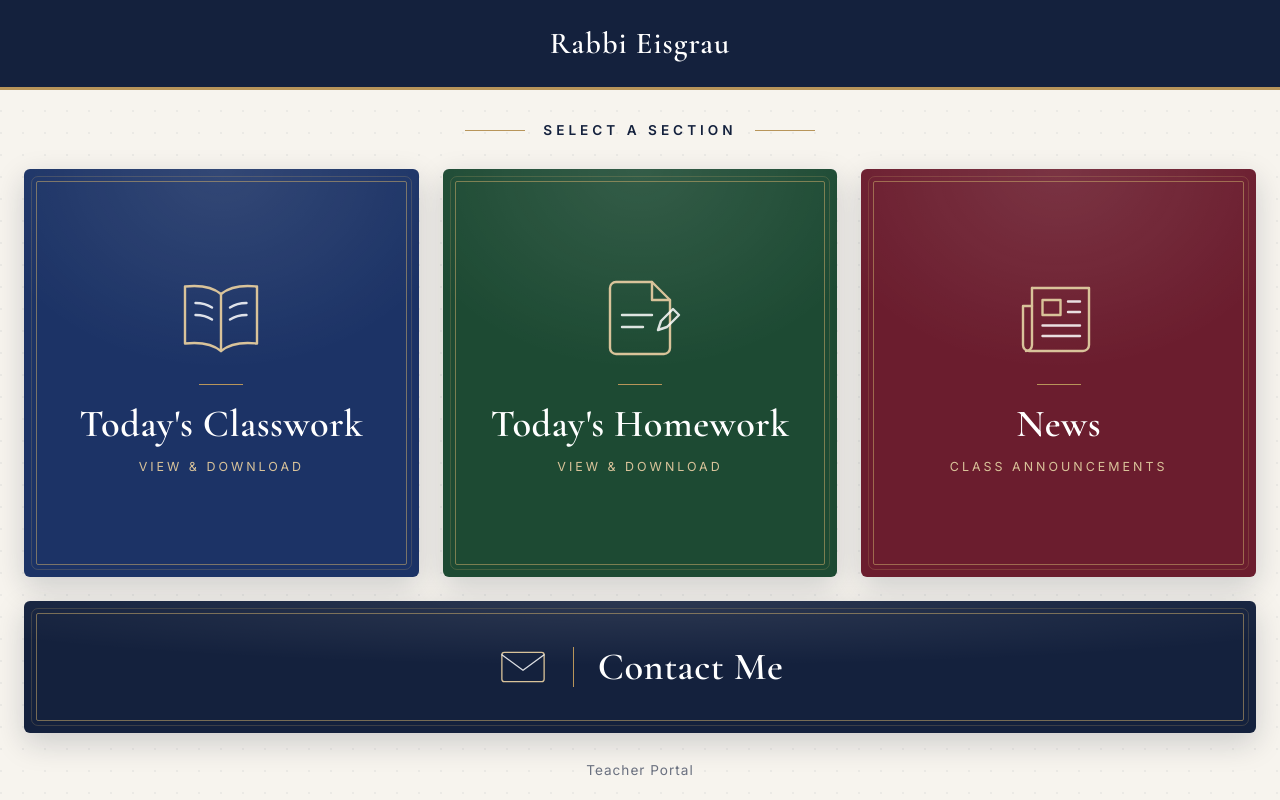
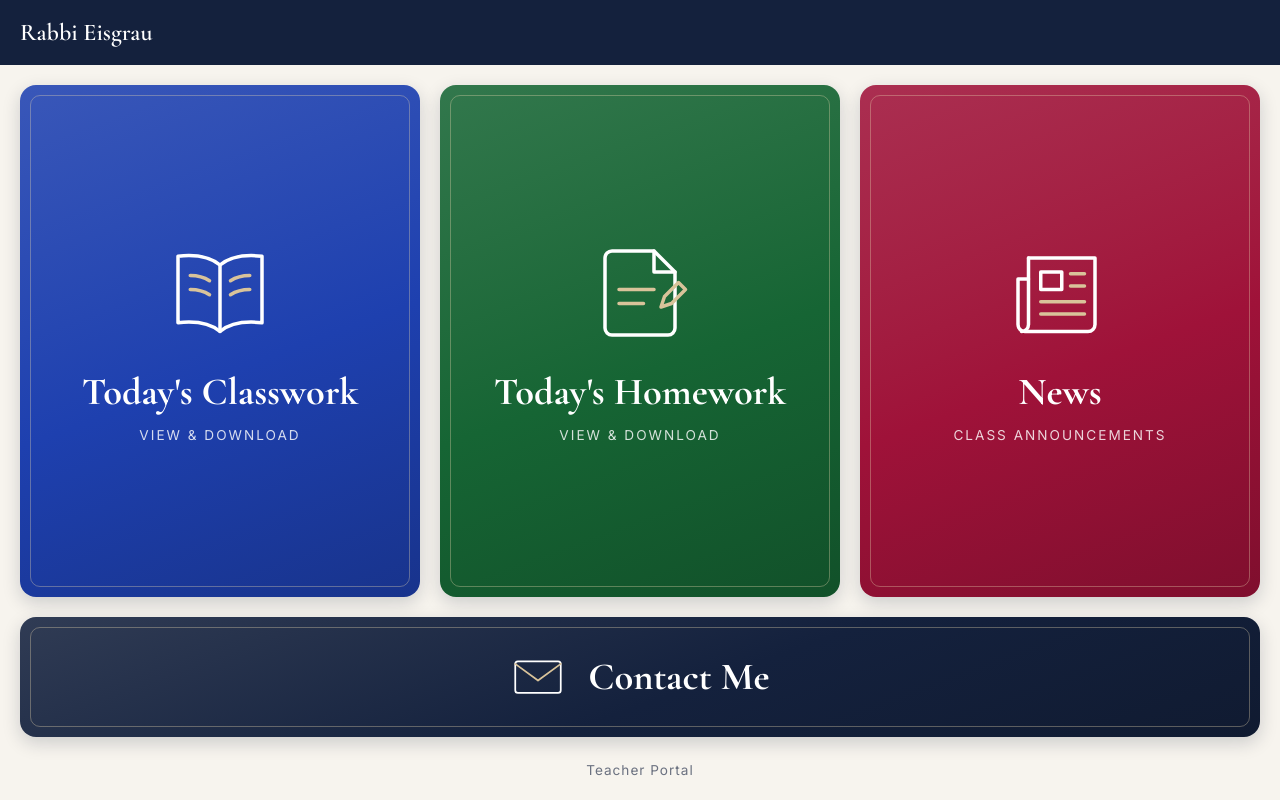
Before and after one commit to meisgrau-prog/Classroom, a plain HTML site: page menu.html in a window 1280 px wide. Drawn offline with nearby package versions, Linux system fonts and the light colour scheme.

Commit message:
Add files via upload

```diff
--- a/menu.html
+++ b/menu.html
@@ -10,13 +10,12 @@
 </head>
 <body>
   <div class="menu-page">
-    <header class="topbar centered">
+    <header class="topbar">
       <a class="brand" href="index.html" data-teacher>Rabbi Eisgrau</a>
     </header>
 
     <div id="banner"></div>
 
-    <p class="menu-heading">Select a Section</p>
 
     <nav class="menu" aria-label="Class sections">
       <a class="tile tile-classwork" href="classwork.html">
@@ -25,7 +24,6 @@
           <path d="M32 16v38"/>
           <path class="accent" d="M15 22c4 0 8 1 11 3M15 30c4 0 8 1 11 3M38 25c3-2 7-3 11-3M38 33c3-2 7-3 11-3"/>
         </svg>
-        <span class="divider"></span>
         <span class="label">Today's Classwork</span>
         <span class="sub">View &amp; download</span>
       </a>
@@ -37,7 +35,6 @@
           <path class="accent" d="M20 30h20M20 38h14"/>
           <path class="accent" d="M46 34l8-8 4 4-8 8-6 2z"/>
         </svg>
-        <span class="divider"></span>
         <span class="label">Today's Homework</span>
         <span class="sub">View &amp; download</span>
       </a>
@@ -49,7 +46,6 @@
           <rect x="21" y="20" width="12" height="10"/>
           <path class="accent" d="M38 21h8M38 28h8M21 37h25M21 44h25"/>
         </svg>
-        <span class="divider"></span>
         <span class="label">News</span>
         <span class="sub">Class announcements</span>
       </a>
@@ -59,7 +55,6 @@
           <rect x="6" y="14" width="52" height="36" rx="3"/>
           <path class="accent" d="M6 17l26 19 26-19"/>
         </svg>
-        <span class="divider"></span>
         <span class="label">Contact Me</span>
       </a>
     </nav>
--- a/style.css
+++ b/style.css
@@ -124,118 +124,84 @@ a { color: var(--navy-2); }
   min-height: 100vh;
   display: flex;
   flex-direction: column;
-  background:
-    radial-gradient(circle at 1px 1px, rgba(20,33,61,.05) 1px, transparent 0) 0 0 / 22px 22px,
-    var(--cream);
+  background: var(--cream);
 }
-.topbar.centered { justify-content: center; padding: 20px; border-bottom: 3px solid var(--gold); }
-.topbar.centered .brand { font-size: 1.9rem; letter-spacing: 1px; }
-
-.menu-heading {
-  display: flex;
-  align-items: center;
-  justify-content: center;
-  gap: 18px;
-  margin: 30px 20px 4px;
-  color: var(--navy);
-  font-size: .85rem;
-  font-weight: 600;
-  letter-spacing: 4px;
-  text-transform: uppercase;
-}
-.menu-heading::before, .menu-heading::after {
-  content: ""; width: 60px; height: 1px; background: var(--gold);
-}
-
 .menu {
   flex: 1;
-  width: 100%;
-  max-width: 1280px;
-  margin: 0 auto;
   display: grid;
   grid-template-columns: repeat(3, 1fr);
   grid-template-rows: 1fr auto;
-  gap: 24px;
-  padding: 24px;
+  gap: 20px;
+  padding: 20px;
 }
 .tile {
-  --tile: #1c3366;
+  --tile: #1e3a8a;
   position: relative;
+  overflow: hidden;
   display: flex;
   flex-direction: column;
   align-items: center;
   justify-content: center;
-  gap: 18px;
-  min-height: 300px;
-  padding: 40px 24px;
-  background:
-    radial-gradient(ellipse 90% 70% at 50% 0%, rgba(255,255,255,.10), transparent 70%),
-    var(--tile);
-  border-radius: 6px;
+  gap: 22px;
+  min-height: 260px;
+  padding: 32px 20px;
+  background: linear-gradient(160deg, color-mix(in srgb, var(--tile) 88%, #fff) 0%, var(--tile) 55%, color-mix(in srgb, var(--tile) 80%, #000) 100%);
+  border-radius: 16px;
   color: #fff;
   text-decoration: none;
   text-align: center;
-  box-shadow: 0 10px 30px rgba(16,26,51,.18);
-  transition: transform .25s, box-shadow .25s;
+  box-shadow: 0 6px 18px rgba(16,26,51,.18);
+  transition: transform .2s, box-shadow .2s, filter .2s;
 }
-.tile::after {              /* double gold frame */
+.tile::after {            /* thin gold inner frame */
   content: "";
   position: absolute;
-  inset: 12px;
-  border: 1px solid rgba(201,169,106,.55);
-  outline: 1px solid rgba(201,169,106,.22);
-  outline-offset: 4px;
-  border-radius: 2px;
+  inset: 10px;
+  border: 1px solid rgba(232,215,176,.35);
+  border-radius: 10px;
   pointer-events: none;
-  transition: border-color .25s;
 }
 .tile svg {
-  width: 96px; height: 96px;
-  stroke: var(--gold-soft);
-  stroke-width: 1.6;
+  width: 112px; height: 112px;
+  stroke: #fff;
 }
-.tile svg .accent { stroke: #fff; opacity: .85; }
-.tile .divider { width: 44px; height: 1px; background: var(--gold); }
+.tile svg .accent { stroke: var(--gold-soft); }
 .tile .label {
   font-family: var(--serif);
-  font-size: clamp(2rem, 3vw, 2.7rem);
-  font-weight: 600;
+  font-size: clamp(1.9rem, 3vw, 2.6rem);
+  font-weight: 700;
   line-height: 1.1;
-  letter-spacing: .5px;
 }
 .tile .sub {
-  font-size: .78rem;
-  letter-spacing: 3px;
+  font-size: .85rem;
+  letter-spacing: 2px;
   text-transform: uppercase;
-  color: var(--gold-soft);
-  margin-top: -6px;
+  color: rgba(255,255,255,.82);
+  margin-top: -10px;
 }
 .tile:hover, .tile:focus-visible {
-  transform: translateY(-4px);
-  box-shadow: 0 20px 40px rgba(16,26,51,.28);
+  transform: translateY(-5px);
+  box-shadow: 0 18px 34px rgba(16,26,51,.3);
+  filter: brightness(1.08);
 }
-.tile:hover::after, .tile:focus-visible::after { border-color: var(--gold); }
-
-.tile-classwork { --tile: #1c3366; }   /* sapphire */
-.tile-homework  { --tile: #1d4a33; }   /* emerald */
-.tile-news      { --tile: #6b1d2e; }   /* burgundy */
+.tile-classwork { --tile: #1e40af; }   /* deep blue */
+.tile-homework  { --tile: #166534; }   /* forest green */
+.tile-news      { --tile: #9f1239; }   /* burgundy */
 .tile-contact   { --tile: #14213d; }   /* navy */
 
 .tile.wide {
   grid-column: 1 / -1;
   flex-direction: row;
   min-height: 120px;
-  gap: 24px;
+  gap: 22px;
 }
-.tile.wide svg { width: 52px; height: 52px; }
-.tile.wide .divider { width: 1px; height: 40px; }
+.tile.wide svg { width: 56px; height: 56px; }
 
 @media (max-width: 760px) {
-  .menu { grid-template-columns: 1fr; grid-template-rows: none; gap: 16px; padding: 16px; }
-  .menu-heading { margin-top: 22px; }
-  .tile { min-height: 200px; gap: 12px; padding: 32px 20px; }
-  .tile svg { width: 60px; height: 60px; }
-  .tile.wide { min-height: 110px; }
+  .menu { grid-template-columns: 1fr; grid-template-rows: none; gap: 14px; padding: 14px; }
+  .tile { min-height: 180px; gap: 14px; }
+  .tile svg { width: 64px; height: 64px; }
+  .tile.wide { flex-direction: column; min-height: 150px; }
 }
 
 /* ================= Inner page content ================= */
```
Also changed, not shown: portal.html (+1 -1 lines).
